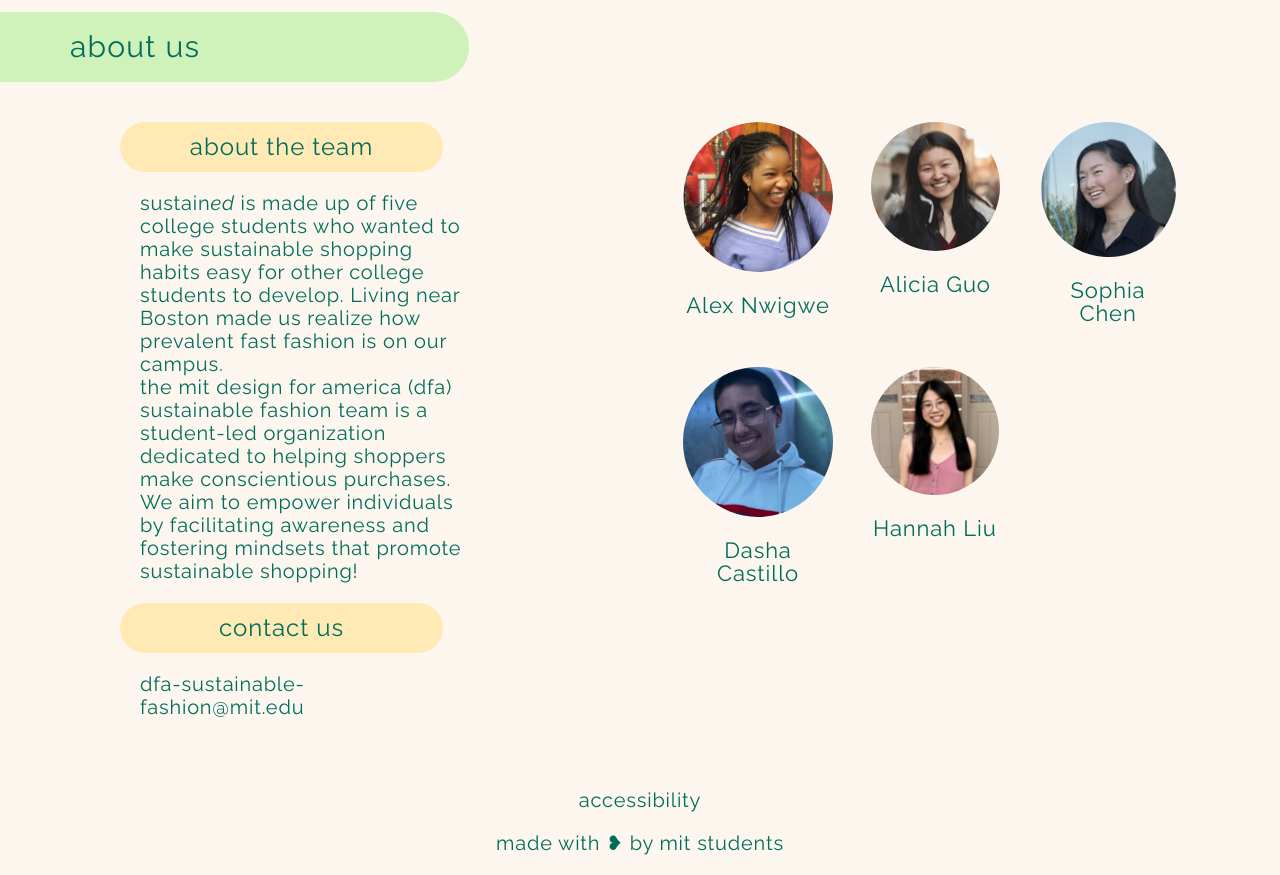
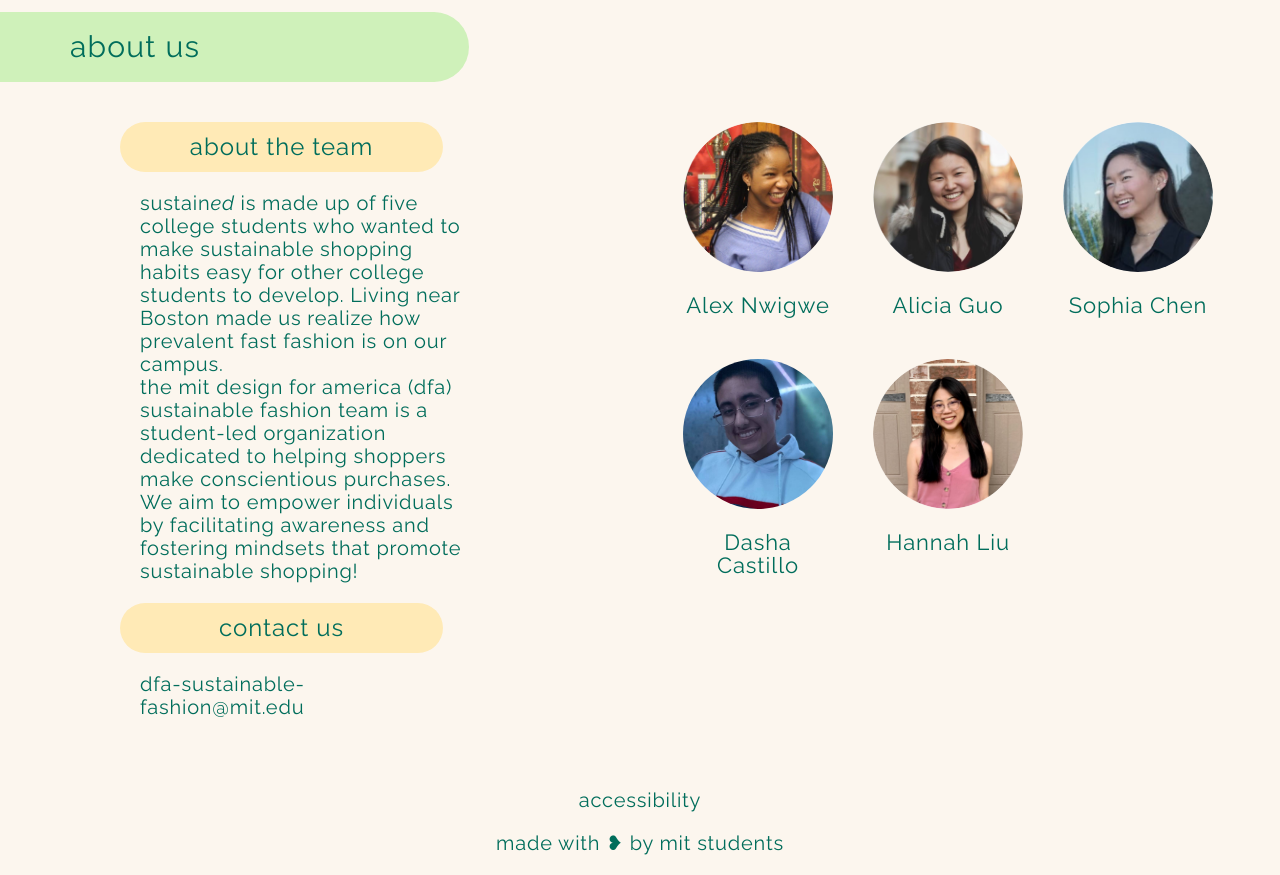
Before and after one commit to dashacastillo/sustain-ed, a plain HTML site: page index.html in a window 1280 px wide. Shown: the part 6380-7255 px from the top of the page. Drawn offline with Linux system fonts and the light colour scheme.

Commit message:
fixed all team pfps

```diff
--- a/index.html
+++ b/index.html
@@ -347,17 +347,18 @@
 				</div>
 				<div >
 					<div class="content_img">
-						<img src="./images/alicia_guo.png"
+						<img src="./images/alicia_guo.jpg"
 							alt="alicia guo. when hovering over the picture, the following bio appears: 'alicia is a class of 2022 studying CS at MIT. she is interested in how technology can further creativity. she loves any piece of clothing that has been painted :)'"
-							class="center">
+							class="center pfp">
 						<div> alicia is a class of 2022 studying CS at MIT. she is interested in how technology can further creativity. she loves any piece of clothing that has been painted :) </div>
 						<h3 class="center">Alicia Guo</h3>
 					</div>
 				</div>
 				<div >
 				<div class="content_img">
-					<img src="./images/sophia_chen.png"
-						alt="sophia chen. when hovering over the picture, the following bio appears: 'sophia is class of 2023 at mit double majoring in mechanical engineering and art & design. she’s interested in user-centered product design and humanitarian innovation. she loves wearing sweaters and funky socks!'" class="center">
+					<img src="./images/sophia_chen.jpg"
+						alt="sophia chen. when hovering over the picture, the following bio appears: 'sophia is class of 2023 at mit double majoring in mechanical engineering and art & design. she’s interested in user-centered product design and humanitarian innovation. she loves wearing sweaters and funky socks!'"
+						class="center pfp">
 					<div> sophia is class of 2023 at mit double majoring in mechanical engineering and art & design. she’s interested in user-centered product design and humanitarian innovation. she loves wearing sweaters and funky socks! </div>
 					<h3 class="center">Sophia Chen</h3>
 					</div>
@@ -377,9 +378,9 @@
 				</div>
 				<div >
 					<div class="content_img">
-						<img src="./images/hannah_liu.png"
+						<img src="./images/hannah_liu.jpg"
 							alt="hannah liu. when hovering over the picture, the following bio appears: 'bio tba'"
-							class="center">
+							class="center pfp">
 						<div> hi! i'm hannah, a class of 2022 at mit studying math with computer science. i think accessories play very underrated roles in helping the same closet build different outfits! </div>
 						<h3 class="center">Hannah Liu</h3>
 					</div>
```
Also changed, not shown: images/alicia_guo.jpg (added), images/alicia_guo.png (deleted), images/hannah_liu.jpg (added), images/hannah_liu.png (deleted), images/sophia_chen.jpg (added), images/sophia_chen.png (deleted).
